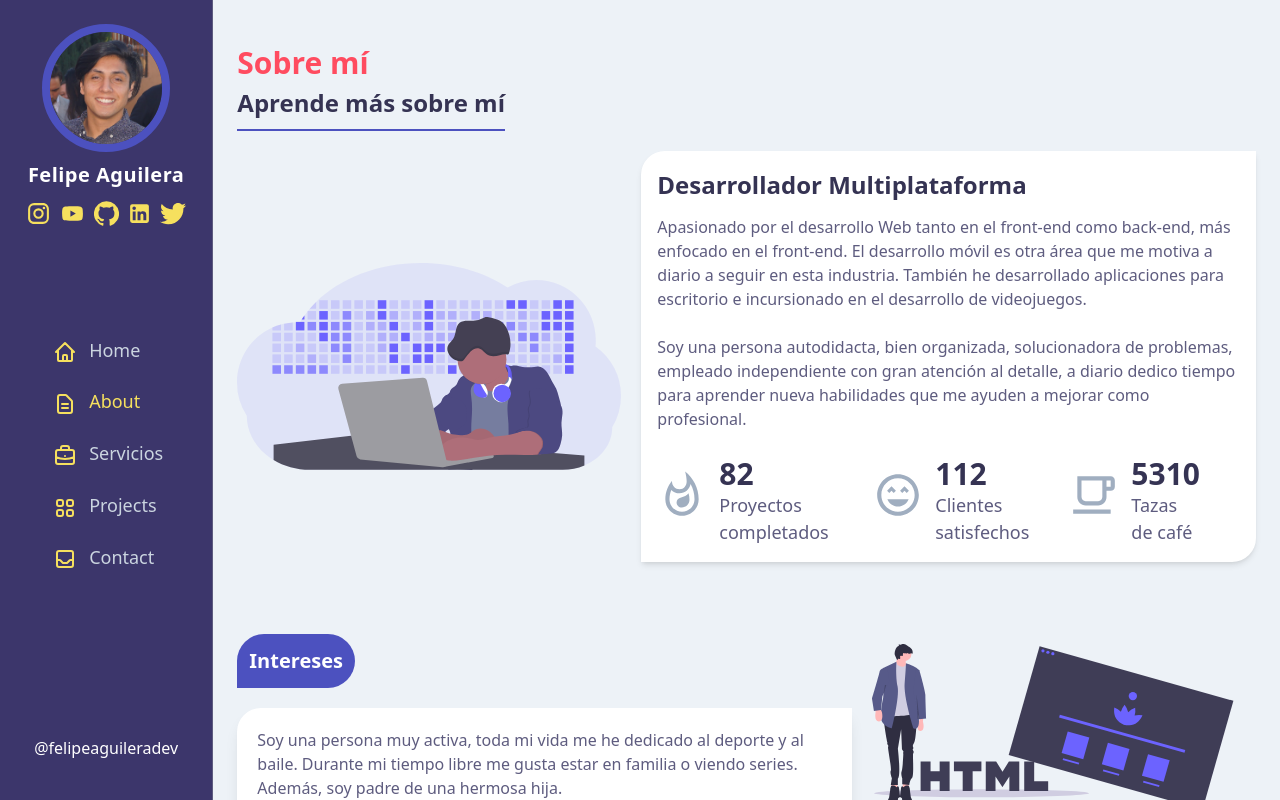
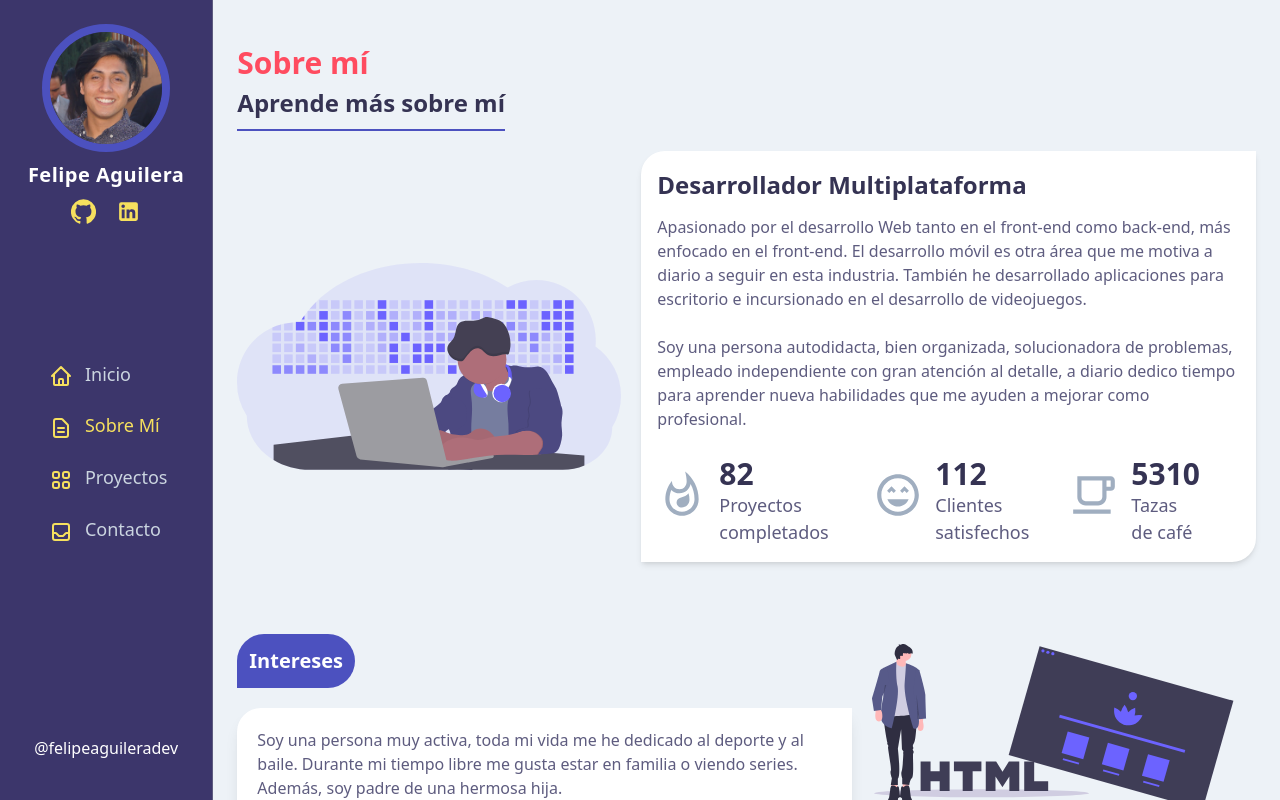
Before and after one commit to felipe0703/my-portfolio, a React (Create React App) app: page /about in a window 1280 px wide. Built offline with nearby package versions, Linux system fonts and the light colour scheme.

Commit message:
eliminacion de servicios, texto en español y actualizaciones de redes sociales en el sidebar, mejora en la etiquetas de las imágenes

```diff
--- a/src/components/pages/AboutScreen.js
+++ b/src/components/pages/AboutScreen.js
@@ -17,13 +17,13 @@ export const AboutScreen = () => {
         </div>
 
         <div className="container mx-auto px-6 flex flex-col xl:flex-row xl:items-center ">
-          <div className="my-5 xl:mb-0">
+          <picture className="my-5 xl:mb-0">
             <img
               className="max-w-sm mx-auto"
               src={require("../../assets/img/undraw_developer_activity_bv83.svg")}
               alt="imagen código web"
             />
-          </div>
+          </picture>
 
           <div className="bg-white rounded-tl-3xl rounded-br-3xl xl:ml-5 p-4 shadow-md">
             <h1 className="font-bold text-2xl text-background4 mb-3">
@@ -123,13 +123,13 @@ export const AboutScreen = () => {
               me gusta trabajar en proyectos ambiciosos con gente positiva
             </p>
           </div>
-          <div className="mb-5 xl:mb-0 order-first xl:order-last">
+          <picture className="mb-5 xl:mb-0 order-first xl:order-last">
             <img
               className="max-w-sm mx-auto"
               src={require("../../assets/img/undraw_static_website_0107.svg")}
               alt="imagen código web"
             />
-          </div>
+          </picture>
         </div>
 
         <div className="container mx-auto p-6 sm:mt-10 mb-20 mt-5">
--- a/src/components/pages/HomeScreen.js
+++ b/src/components/pages/HomeScreen.js
@@ -7,13 +7,13 @@ export const HomeScreen = () => {
     <div className="h-full flex flex-col justify-center align-  flex-1 overflow-hidden pb-20 md:pb-0 ">
       <div className="flex-1 overflow-y-auto xl:pr-5">
         <section className=" container  px-6 mx-auto flex my-5 flex-col lg:flex-row">
-          <div className="flex justify-center mb-5 lg:items-center lg:mb-0">
+          <picture className="flex justify-center mb-5 lg:items-center lg:mb-0">
             <img
               className="h-56 mr-3 lg:h-auto lg:max-w-xs xl:max-w-sm lg:mr-0 "
               src={require("../../assets/img/undraw_web_developer_p3e5.svg")}
               alt="imagen web developer"
             />
-          </div>
+          </picture>
           <div className=" lg:ml-8 flex flex-col justify-between bg-gray-200 ">
             <div className="">
               <h3 className="text-white mb-1 font-semibold bg-indigo-700 inline-block p-3 rounded-r-full rounded-t-full">
@@ -28,7 +28,7 @@ export const HomeScreen = () => {
             </div>
             <div className="mt-2">
               <p className="text-background4 mb-6">
-                Soy desarrollador de aplicaciones Web y Móviles a medida con más
+                Soy desarrollador de aplicaciones Web y Móvil a medida con más
                 de 4 años de experiencia
               </p>
               <button className=" bg-btn hover:bg-gray-200 text-white font-semibold hover:text-btn hover:bg-transparent border border-btn py-2 px-4 rounded-full ">
--- a/src/components/ui/Sidebar.js
+++ b/src/components/ui/Sidebar.js
@@ -28,8 +28,8 @@ export const Sidebar = () => {
           </Link>
 
           <nav className=" hidden md:flex md:flex-initial">
-            <ul className="grid md:grid-cols-5 gap-1 mx-auto">
-              <li className="flex justify-center items-center">
+            <ul className="grid md:grid-cols-2 gap-1 mx-auto">
+              {/* <li className="flex justify-center items-center">
                 <a
                   className="hover:bg-indigo-700  rounded-full p-1 xl:p-2"
                   href="https://www.facebook.com"
@@ -53,11 +53,12 @@ export const Sidebar = () => {
                 >
                   <YouTube style={{ color: "#f6e05e", fontSize: 25 }} />
                 </a>
-              </li>
+              </li> */}
+
               <li className="flex justify-center items-center ">
                 <a
                   className="hover:bg-indigo-700  rounded-full p-1 xl:p-2"
-                  href="https://www.facebook.com"
+                  href="https://github.com/felipeaguileradev"
                   target="_blank"
                   rel="noopener noreferrer"
                 >
@@ -67,14 +68,14 @@ export const Sidebar = () => {
               <li className="flex justify-center items-center">
                 <a
                   className="hover:bg-indigo-700  rounded-full p-1 xl:p-2"
-                  href="https://www.facebook.com"
+                  href="https://www.linkedin.com/in/felipe-aguilera-gonzalez-806201168/"
                   target="_blanck"
                   rel="noopener noreferrer"
                 >
                   <LinkedIn style={{ color: "#f6e05e", fontSize: 25 }} />
                 </a>
               </li>
-              <li className="flex justify-center items-center">
+              {/* <li className="flex justify-center items-center">
                 <a
                   className="hover:bg-indigo-700  rounded-full p-1 xl:p-2"
                   href="https://www.facebook.com"
@@ -83,7 +84,7 @@ export const Sidebar = () => {
                 >
                   <Twitter style={{ color: "#f6e05e", fontSize: 30 }} />
                 </a>
-              </li>
+              </li> */}
             </ul>
           </nav>
         </div>
@@ -109,7 +110,7 @@ export const Sidebar = () => {
                 d="M3 12l2-2m0 0l7-7 7 7M5 10v10a1 1 0 001 1h3m10-11l2 2m-2-2v10a1 1 0 01-1 1h-3m-6 0a1 1 0 001-1v-4a1 1 0 011-1h2a1 1 0 011 1v4a1 1 0 001 1m-6 0h6"
               />
             </svg>
-            <span className="text-lg hidden md:inline-block">Home</span>
+            <span className="text-lg hidden md:inline-block">Inicio</span>
           </NavLink>
           <NavLink
             exact
@@ -131,9 +132,9 @@ export const Sidebar = () => {
                 d="M9 12h6m-6 4h6m2 5H7a2 2 0 01-2-2V5a2 2 0 012-2h5.586a1 1 0 01.707.293l5.414 5.414a1 1 0 01.293.707V19a2 2 0 01-2 2z"
               />
             </svg>
-            <span className="text-lg hidden md:inline-block">About</span>
+            <span className="text-lg hidden md:inline-block">Sobre Mí</span>
           </NavLink>
-          <NavLink
+          {/* <NavLink
             exact
             activeClassName="text-yellow-400  border-t-4 md:border-l-4 md:border-t-0 border-yellow-400"
             className="p-1 mb-1 md:pr-3 md:mb-4 text-gray-400 text-center md:text-left inline-block hover:border-yellow-400 hover:text-indigo-700 flex-1 md:border-l-4 border-indigo-900 border-t-4 md:border-t-0"
@@ -155,7 +156,7 @@ export const Sidebar = () => {
               />
             </svg>
             <span className="text-lg hidden md:inline-block">Servicios</span>
-          </NavLink>
+          </NavLink> */}
           <NavLink
             exact
             activeClassName="text-yellow-400  border-t-4 md:border-l-4 md:border-t-0 border-yellow-400"
@@ -176,7 +177,7 @@ export const Sidebar = () => {
                 d="M4 6a2 2 0 012-2h2a2 2 0 012 2v2a2 2 0 01-2 2H6a2 2 0 01-2-2V6zM14 6a2 2 0 012-2h2a2 2 0 012 2v2a2 2 0 01-2 2h-2a2 2 0 01-2-2V6zM4 16a2 2 0 012-2h2a2 2 0 012 2v2a2 2 0 01-2 2H6a2 2 0 01-2-2v-2zM14 16a2 2 0 012-2h2a2 2 0 012 2v2a2 2 0 01-2 2h-2a2 2 0 01-2-2v-2z"
               />
             </svg>
-            <span className="text-lg hidden md:inline-block">Projects</span>
+            <span className="text-lg hidden md:inline-block">Proyectos</span>
           </NavLink>
           <NavLink
             exact
@@ -198,7 +199,7 @@ export const Sidebar = () => {
                 d="M20 13V6a2 2 0 00-2-2H6a2 2 0 00-2 2v7m16 0v5a2 2 0 01-2 2H6a2 2 0 01-2-2v-5m16 0h-2.586a1 1 0 00-.707.293l-2.414 2.414a1 1 0 01-.707.293h-3.172a1 1 0 01-.707-.293l-2.414-2.414A1 1 0 006.586 13H4"
               />
             </svg>
-            <span className="text-lg hidden md:inline-block">Contact</span>
+            <span className="text-lg hidden md:inline-block">Contacto</span>
           </NavLink>
         </nav>
 
```
